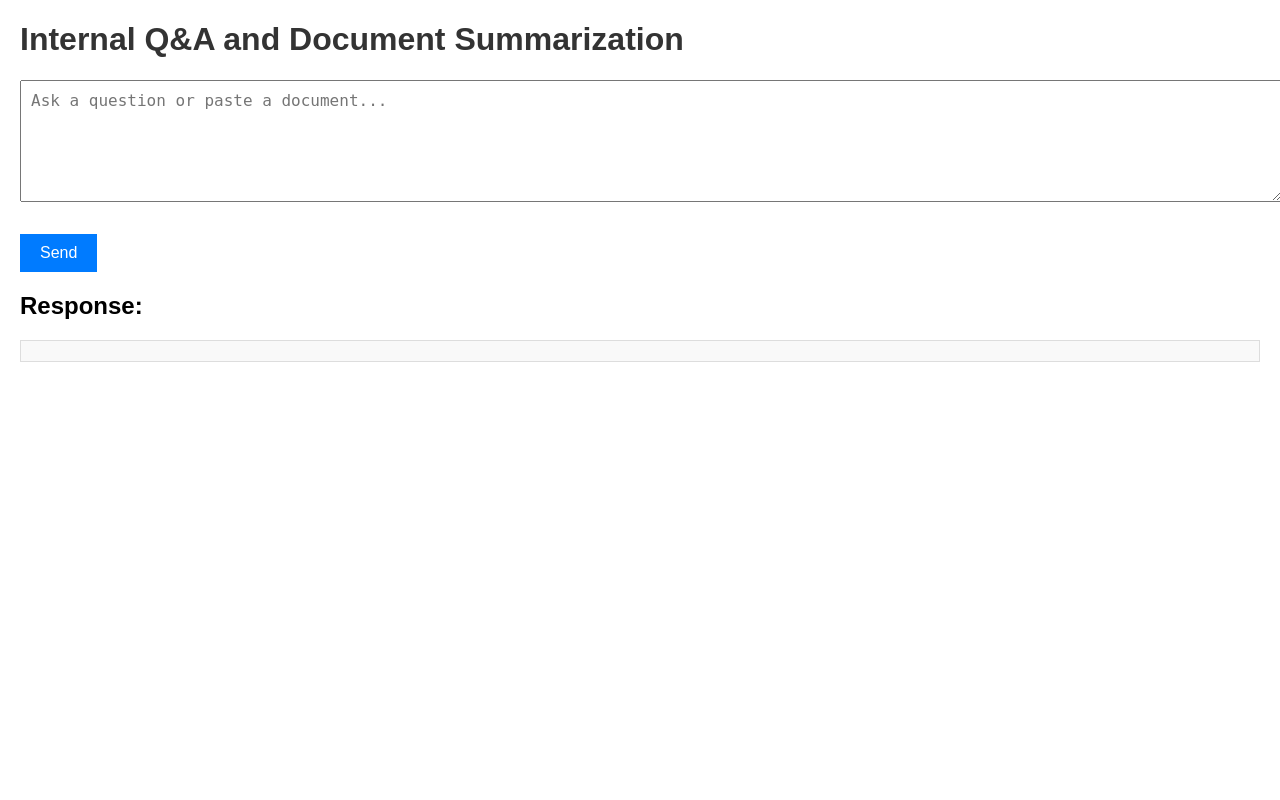
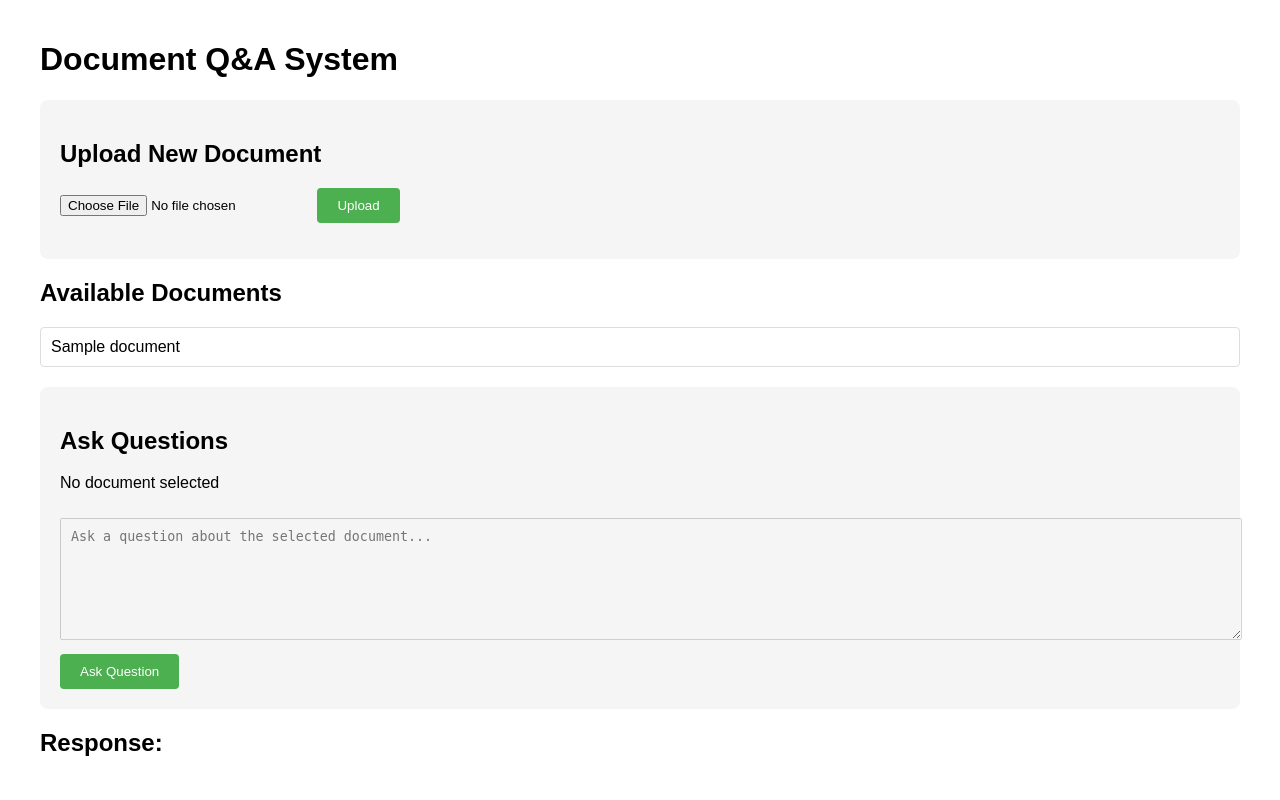
Before and after one commit to nagaramyav/chatbot, a Flask app: page / in a window 1280 px wide. Run offline with Flask 3, Linux system fonts and the light colour scheme; tables that the repository leaves empty hold one stand-in row (values such as "Sample post").

Commit message:
Add document upload and persistent storage functionality

```diff
--- a/app.py
+++ b/app.py
@@ -1,54 +1,127 @@
-from flask import Flask, request, jsonify, render_template
+from flask import Flask, request, jsonify, render_template, send_from_directory
 from openai import OpenAI
 from dotenv import load_dotenv
+from werkzeug.utils import secure_filename
 import os
+import database
+from PyPDF2 import PdfReader
+import docx
 
 load_dotenv()
 app = Flask(__name__)
+app.config['UPLOAD_FOLDER'] = 'uploads'
+app.config['MAX_CONTENT_LENGTH'] = 16 * 1024 * 1024  # 16MB max file size
 
-# Initialize the OpenAI client
+# Create uploads directory if it doesn't exist
+if not os.path.exists(app.config['UPLOAD_FOLDER']):
+    os.makedirs(app.config['UPLOAD_FOLDER'])
+
+# Initialize database
+database.init_db()
+
+# Initialize OpenAI client
 client = OpenAI(api_key=os.getenv('OPENAI_API_KEY'))
 
+ALLOWED_EXTENSIONS = {'txt', 'pdf', 'doc', 'docx'}
 
-# Route to serve the frontend
+def allowed_file(filename):
+    return '.' in filename and filename.rsplit('.', 1)[1].lower() in ALLOWED_EXTENSIONS
+
+def extract_text_from_file(file_path):
+    file_extension = file_path.split('.')[-1].lower()
+
+    if file_extension == 'txt':
+        with open(file_path, 'r', encoding='utf-8') as file:
+            return file.read()
+
+    elif file_extension == 'pdf':
+        text = ""
+        with open(file_path, 'rb') as file:
+            pdf_reader = PdfReader(file)
+            for page in pdf_reader.pages:
+                text += page.extract_text()
+        return text
+
+    elif file_extension in ['doc', 'docx']:
+        doc = docx.Document(file_path)
+        return ' '.join([paragraph.text for paragraph in doc.paragraphs])
+
 @app.route('/')
 def home():
-    return render_template('index.html')
+    documents = database.get_all_documents()
+    return render_template('index.html', documents=documents)
 
-# Route for handling chat requests
-# @app.route('/chat', methods=['POST'])
-# def chat():
-#     user_input = request.json.get('message')
+@app.route('/upload', methods=['POST'])
+def upload_file():
+    if 'file' not in request.files:
+        return jsonify({'error': 'No file part'}), 400
 
-#     # Call OpenAI API
-#     response = client.chat.completions.create(
-#         model="gpt-3.5-turbo",
-#         messages=[{"role": "user", "content": user_input}]
-#     )
+    file = request.files['file']
+    if file.filename == '':
+        return jsonify({'error': 'No selected file'}), 400
 
-#     # Extract the chatbot's response
-#     llm_response = response.choices[0].message.content
-#     return jsonify({"response": llm_response})
+    if file and allowed_file(file.filename):
+        filename = secure_filename(file.filename)
+        filepath = os.path.join(app.config['UPLOAD_FOLDER'], filename)
+        file.save(filepath)
+
+        # Extract text from file
+        try:
+            text_content = extract_text_from_file(filepath)
+            # Save to database
+            database.add_document(filename, text_content)
+
+            # Clean up uploaded file
+            os.remove(filepath)
+
+            return jsonify({'success': True, 'message': 'File uploaded and processed successfully'})
+        except Exception as e:
+            return jsonify({'error': f'Error processing file: {str(e)}'}), 500
+
+    return jsonify({'error': 'Invalid file type'}), 400
 
 @app.route('/chat', methods=['POST'])
 def chat():
-    user_input = request.json.get('message')
+    try:
+        data = request.json
+        question = data.get('message', '')
+        doc_id = data.get('documentId')
 
-    # Check if the input is a document (e.g., longer than 100 characters)
-    if len(user_input) > 100:
-        prompt = f"Summarize the following document:\n\n{user_input}"
-    else:
-        prompt = user_input
+        if not question or not doc_id:
+            return jsonify({"error": "Both question and document ID are required"}), 400
 
-    # Call OpenAI API
-    response = client.chat.completions.create(
-        model="gpt-3.5-turbo",
-        messages=[{"role": "user", "content": prompt}]
-    )
+        # Get document from database
+        document = database.get_document(doc_id)
+        if not document:
+            return jsonify({"error": "Document not found"}), 404
 
-    # Extract the chatbot's response
-    llm_response = response.choices[0].message.content
-    return jsonify({"response": llm_response})
+        # Create prompt with document content
+        prompt = f"""Here is a document titled "{document[1]}":
+---
+{document[2]}
+---
+
+Please answer the following question about the document:
+{question}
+
+If the answer cannot be found in the document, please respond with "I cannot find the answer to this question in the provided document."
+"""
+
+        response = client.chat.completions.create(
+            model="gpt-3.5-turbo-16k",
+            messages=[
+                {"role": "system", "content": "You are a helpful assistant that answers questions based on the provided document. Only use information from the document to answer questions."},
+                {"role": "user", "content": prompt}
+            ],
+            temperature=0.7
+        )
+
+        return jsonify({"response": response.choices[0].message.content})
+
+    except Exception as e:
+        print(f"Error: {str(e)}")
+        return jsonify({"error": str(e)}), 500
 
 if __name__ == '__main__':
-    app.run(debug=True)
+    port = int(os.environ.get('PORT', 5000))
+    app.run(host='0.0.0.0', port=port)
--- a/requirements.txt
+++ b/requirements.txt
@@ -17,6 +17,7 @@ idna==3.10
 itsdangerous==2.2.0
 Jinja2==3.1.5
 jiter==0.8.2
+lxml==5.3.0
 MarkupSafe==3.0.2
 mpmath==1.3.0
 networkx==3.4.2
@@ -25,6 +26,8 @@ openai==1.61.0
 packaging==24.2
 pydantic==2.10.6
 pydantic_core==2.27.2
+PyPDF2==3.0.1
+python-docx==1.1.2
 python-dotenv==1.0.1
 PyYAML==6.0.2
 regex==2024.11.6
--- a/templates/index.html
+++ b/templates/index.html
@@ -1,72 +1,155 @@
 <!DOCTYPE html>
 <html>
 <head>
-    <title>Internal Chatbot</title>
+    <title>Document Q&A System</title>
     <style>
         body {
             font-family: Arial, sans-serif;
-            margin: 20px;
+            max-width: 1200px;
+            margin: 0 auto;
+            padding: 20px;
         }
-        h1 {
-            color: #333;
+        .upload-section, .qa-section {
+            margin: 20px 0;
+            padding: 20px;
+            background-color: #f5f5f5;
+            border-radius: 8px;
         }
-        textarea {
-            width: 100%;
-            height: 100px;
-            margin-bottom: 10px;
+        .document-list {
+            margin: 20px 0;
+        }
+        .document-item {
             padding: 10px;
-            font-size: 16px;
-        }
-        button {
-            padding: 10px 20px;
-            font-size: 16px;
-            background-color: #007BFF;
-            color: white;
-            border: none;
+            margin: 5px 0;
+            background-color: #fff;
+            border: 1px solid #ddd;
+            border-radius: 4px;
             cursor: pointer;
         }
-        button:hover {
-            background-color: #0056b3;
+        .document-item:hover {
+            background-color: #f0f0f0;
         }
-        #response {
-            margin-top: 20px;
-            padding: 10px;
-            background-color: #f9f9f9;
-            border: 1px solid #ddd;
+        .document-item.selected {
+            background-color: #e3f2fd;
+            border-color: #2196F3;
         }
         .loader {
-            border: 5px solid #f3f3f3;
-            border-top: 5px solid #007BFF;
+            display: none;
+            border: 4px solid #f3f3f3;
+            border-top: 4px solid #3498db;
             border-radius: 50%;
-            width: 30px;
-            height: 30px;
+            width: 20px;
+            height: 20px;
             animation: spin 1s linear infinite;
-            margin: 20px auto;
-            display: none; /* Hidden by default */
         }
         @keyframes spin {
             0% { transform: rotate(0deg); }
             100% { transform: rotate(360deg); }
         }
+        #userInput {
+            width: 100%;
+            height: 100px;
+            margin: 10px 0;
+            padding: 10px;
+        }
+        button {
+            padding: 10px 20px;
+            background-color: #4CAF50;
+            color: white;
+            border: none;
+            border-radius: 4px;
+            cursor: pointer;
+        }
+        button:hover {
+            background-color: #45a049;
+        }
     </style>
 </head>
 <body>
-    <h1>Internal Q&A and Document Summarization</h1>
-    <textarea id="userInput" placeholder="Ask a question or paste a document..."></textarea><br><br>
-    <button onclick="sendMessage()">Send</button>
+    <h1>Document Q&A System</h1>
+
+    <div class="upload-section">
+        <h2>Upload New Document</h2>
+        <input type="file" id="fileInput" accept=".txt,.pdf,.doc,.docx">
+        <button onclick="uploadFile()">Upload</button>
+        <p id="uploadStatus"></p>
+    </div>
+
+    <div class="document-list">
+        <h2>Available Documents</h2>
+        {% for doc in documents %}
+        <div class="document-item" onclick="selectDocument({{ doc[0] }}, '{{ doc[1] }}')" id="doc-{{ doc[0] }}">
+            {{ doc[1] }}
+        </div>
+        {% endfor %}
+    </div>
+
+    <div class="qa-section">
+        <h2>Ask Questions</h2>
+        <p id="selectedDoc">No document selected</p>
+        <textarea id="userInput" placeholder="Ask a question about the selected document..." disabled></textarea>
+        <button onclick="sendMessage()" id="askButton" disabled>Ask Question</button>
+    </div>
+
     <div class="loader" id="loader"></div>
     <h2>Response:</h2>
     <p id="response"></p>
 
     <script>
+        let selectedDocId = null;
+
+        function selectDocument(docId, docTitle) {
+            selectedDocId = docId;
+            document.querySelectorAll('.document-item').forEach(item => {
+                item.classList.remove('selected');
+            });
+            document.getElementById(`doc-${docId}`).classList.add('selected');
+            document.getElementById('selectedDoc').textContent = `Selected: ${docTitle}`;
+            document.getElementById('userInput').disabled = false;
+            document.getElementById('askButton').disabled = false;
+        }
+
+        async function uploadFile() {
+            const fileInput = document.getElementById('fileInput');
+            const file = fileInput.files[0];
+            if (!file) {
+                document.getElementById('uploadStatus').textContent = 'Please select a file first.';
+                return;
+            }
+
+            const formData = new FormData();
+            formData.append('file', file);
+
+            try {
+                const response = await fetch('/upload', {
+                    method: 'POST',
+                    body: formData
+                });
+
+                const result = await response.json();
+                if (result.success) {
+                    document.getElementById('uploadStatus').textContent = 'File uploaded successfully! Refreshing page...';
+                    setTimeout(() => location.reload(), 2000);
+                } else {
+                    document.getElementById('uploadStatus').textContent = `Error: ${result.error}`;
+                }
+            } catch (error) {
+                document.getElementById('uploadStatus').textContent = `Error: ${error.message}`;
+            }
+        }
+
         async function sendMessage() {
+            if (!selectedDocId) {
+                document.getElementById('response').innerText = 'Please select a document first!';
+                return;
+            }
+
             const userInput = document.getElementById('userInput').value;
             if (!userInput) return;
 
             const loader = document.getElementById('loader');
             const responseElement = document.getElementById('response');
 
-            // Show loader and clear previous response
             loader.style.display = 'block';
             responseElement.innerText = 'Thinking...';
 
@@ -76,7 +159,10 @@
                     headers: {
                         'Content-Type': 'application/json',
                     },
-                    body: JSON.stringify({ message: userInput })
+                    body: JSON.stringify({
+                        message: userInput,
+                        documentId: selectedDocId
+                    })
                 });
 
                 const data = await response.json();
@@ -90,7 +176,6 @@
                 console.error('Error:', error);
                 responseElement.innerText = 'Error: Unable to get a response. Please try again.';
             } finally {
-                // Hide loader
                 loader.style.display = 'none';
             }
         }
```
Also changed, not shown: database.py (added, +38 -0 lines).
